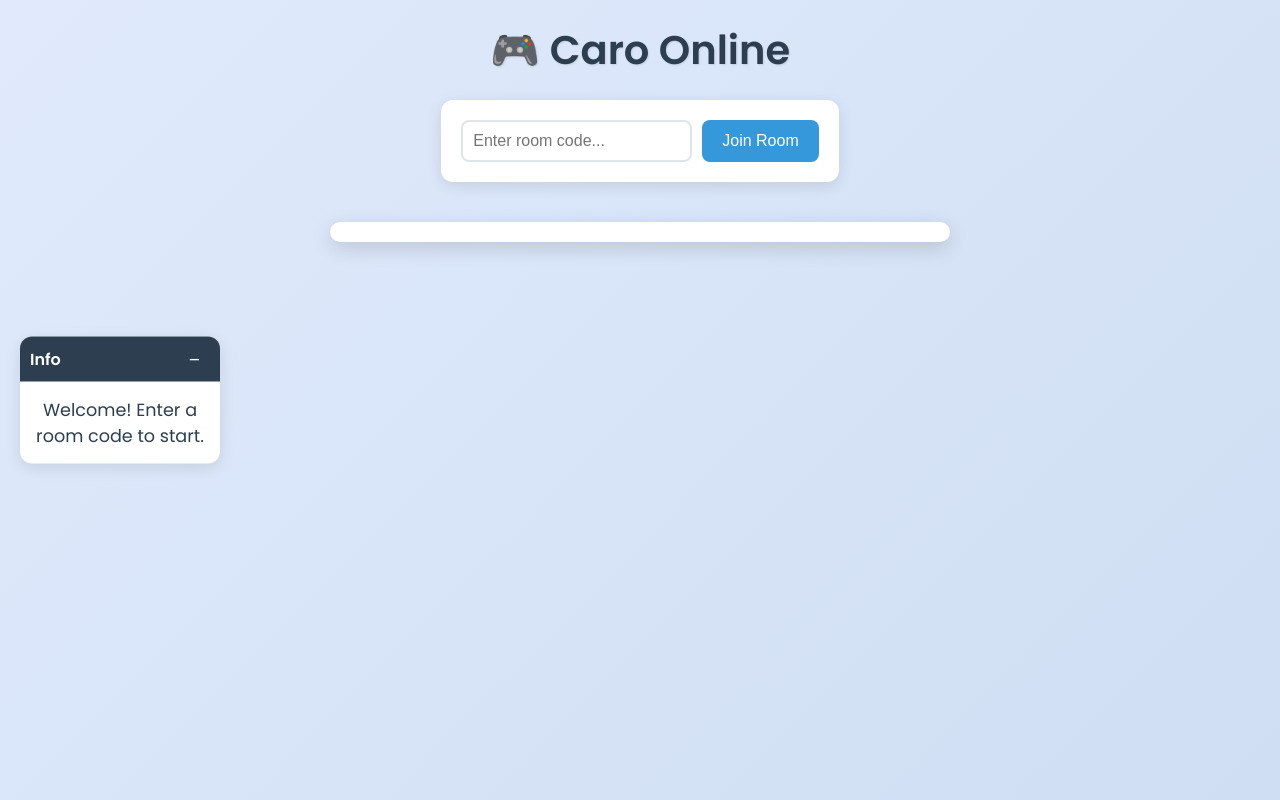
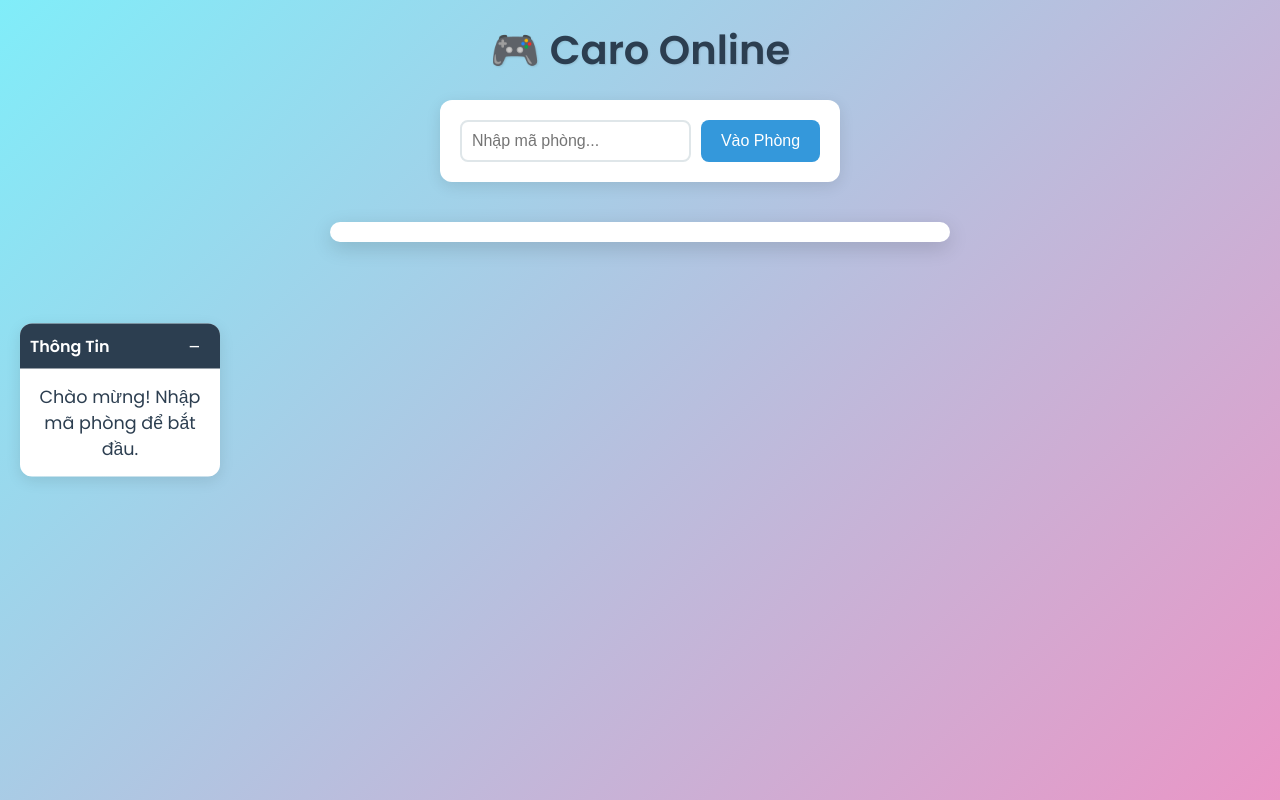
Before and after one commit to HoangPC2801/Game_Caro, a Flask app: page /game in a window 1280 px wide. Run offline with Flask 3, Linux system fonts and the light colour scheme; some libraries are stand-ins or nearby versions.

Commit message:
Hoan thien

```diff
--- a/static/client.js
+++ b/static/client.js
@@ -40,7 +40,7 @@ let isGameControlsOpen = true;
 let isChatOpen = true;
 let isInfoOpen = true;
 
-// Load settings from localStorage
+// Tải cài đặt từ localStorage
 function loadSettings() {
     const savedPosition = localStorage.getItem("infoPosition") || "left";
     const savedColor = localStorage.getItem("infoColor") || "#ffffff";
@@ -49,7 +49,7 @@ function loadSettings() {
     applyInfoBoxSettings(savedPosition, savedColor);
 }
 
-// Apply info box settings
+// Áp dụng cài đặt hộp thông tin
 function applyInfoBoxSettings(position, color) {
     infoContainer.style.backgroundColor = color;
     infoContainer.className = `info-container ${position}`;
@@ -57,7 +57,7 @@ function applyInfoBoxSettings(position, color) {
     localStorage.setItem("infoColor", color);
 }
 
-// Toggle info box
+// Chuyển đổi hộp thông tin
 function toggleInfo() {
     isInfoOpen = !isInfoOpen;
     infoToggle.innerText = isInfoOpen ? "−" : "+";
@@ -65,25 +65,25 @@ function toggleInfo() {
     clickSound.play();
 }
 
-// Open settings modal
+// Mở modal cài đặt
 function openSettings() {
     settingsModal.style.display = "block";
     clickSound.play();
 }
 
-// Close settings modal
+// Đóng modal cài đặt
 function closeSettings() {
     settingsModal.style.display = "none";
     clickSound.play();
 }
 
-// Save settings
+// Lưu cài đặt
 function saveSettings() {
     applyInfoBoxSettings(infoPosition.value, infoColor.value);
     closeSettings();
 }
 
-// Trigger confetti animation
+// Kích hoạt hiệu ứng confetti
 function triggerConfetti() {
     confetti({
         particleCount: 100,
@@ -125,13 +125,13 @@ function makeMove(row, col, cell) {
 function joinRoom() {
     const roomCode = document.getElementById("room-input").value.trim();
     if (roomCode === "") {
-        alert("Please enter a room code!");
+        alert("Vui lòng nhập mã phòng!");
         return;
     }
     currentRoom = roomCode;
     socket.emit("join_game", { room: roomCode });
     document.getElementById("room-container").style.display = "none";
-    info.innerText = "Waiting for another player...";
+    info.innerText = "Đang chờ người chơi khác...";
     infoContainer.style.backgroundColor = localStorage.getItem("infoColor") || "#ffffff";
     loadingSpinner.style.display = "block";
     clickSound.play();
@@ -144,7 +144,7 @@ function restartGame() {
     pauseButton.style.display = "none";
     gameControlsContainer.style.display = "none";
     chatContainer.style.display = "none";
-    info.innerText = "Waiting for another player...";
+    info.innerText = "Đang chờ người chơi khác...";
     infoContainer.style.backgroundColor = localStorage.getItem("infoColor") || "#ffffff";
     loadingSpinner.style.display = "block";
     timerContainer.style.display = "none";
@@ -164,15 +164,16 @@ function restartGame() {
 
 // Tạm dừng/tiếp tục game
 function togglePause() {
-    if (pauseButton.innerText === "Pause") {
+    if (pauseButton.innerText === "Tạm dừng") {
         socket.emit("pause_game", { room: currentRoom });
-        pauseButton.innerText = "Resume";
+        pauseButton.innerText = "Tiếp tục";
     } else {
         socket.emit("resume_game", { room: currentRoom });
-        pauseButton.innerText = "Pause";
+        pauseButton.innerText = "Tạm dừng";
     }
     clickSound.play();
 }
+
 
 // Bật/tắt cửa sổ điều khiển game
 function toggleGameControls() {
@@ -232,12 +233,12 @@ loadSettings();
 // Lắng nghe phản hồi từ server
 socket.on("start_game", (data) => {
     mySymbol = data.symbol;
-    info.innerText = `You are '${mySymbol}'. Let's play!`;
-    infoContainer.style.backgroundColor = "#2ecc71"; // Green for start
+    info.innerText = `Bạn là '${mySymbol}'. Chơi nào!`;
+    infoContainer.style.backgroundColor = "#2ecc71"; // Màu xanh cho bắt đầu
     setTimeout(() => {
         infoContainer.style.backgroundColor = localStorage.getItem("infoColor") || "#ffffff";
     }, 1000);
-    turnText.innerText = `Turn: X`;
+    turnText.innerText = `Lượt: X`;
     timerContainer.style.display = "block";
     progressBar.style.width = "100%";
     pauseButton.style.display = "block";
@@ -260,7 +261,7 @@ socket.on("start_game", (data) => {
 });
 
 socket.on("room_full", () => {
-    alert("Room is full! Please try a different room.");
+    alert("Phòng đã đầy! Hãy thử phòng khác.");
     loadingSpinner.style.display = "none";
     location.reload();
 });
@@ -277,7 +278,7 @@ socket.on("update_board", (data) => {
     });
     cell.classList.add('latest-move');
     currentTurn = symbol === "X" ? "O" : "X";
-    turnText.innerText = `Turn: ${currentTurn}`;
+    turnText.innerText = `Lượt: ${currentTurn}`;
     loadingSpinner.style.display = "none";
     progressBar.style.width = "100%";
     moveSound.play();
@@ -288,10 +289,11 @@ socket.on("timer_update", (data) => {
     progressBar.style.width = `${percentage}%`;
 });
 
+
 socket.on("game_paused", (data) => {
-    pauseButton.innerText = "Resume";
-    info.innerText = "Game paused";
-    infoContainer.style.backgroundColor = "#3498db"; // Blue for pause
+    pauseButton.innerText = "Tiếp tục";
+    info.innerText = "Trò chơi đã tạm dừng";
+    infoContainer.style.backgroundColor = "#3498db"; // Màu xanh cho tạm dừng
     setTimeout(() => {
         infoContainer.style.backgroundColor = localStorage.getItem("infoColor") || "#ffffff";
     }, 1000);
@@ -312,9 +314,9 @@ socket.on("receive_message", (data) => {
 socket.on("game_over", (data) => {
     let message = "";
     if (data.reason === "timeout") {
-        message = data.winner === mySymbol ? `🎉 You win as '${mySymbol}' due to timeout!` : `🎉 Player '${data.winner}' wins due to timeout!`;
+        message = data.winner === mySymbol ? `🎉 Bạn thắng với '${mySymbol}' vì hết giờ!` : `🎉 Người chơi '${data.winner}' thắng vì hết giờ!`;
     } else if (data.reason === "win") {
-        message = data.winner === mySymbol ? `🎉 You win as '${mySymbol}'!` : `🎉 Player '${data.winner}' wins!`;
+        message = data.winner === mySymbol ? `🎉 Bạn thắng với '${mySymbol}'!` : `🎉 Người chơi '${data.winner}' thắng!`;
         if (data.winning_cells && data.winning_cells.length) {
             data.winning_cells.forEach(([row, col]) => {
                 const index = row * boardSize + col;
@@ -324,10 +326,10 @@ socket.on("game_over", (data) => {
             });
         }
     } else if (data.reason === "draw") {
-        message = "🎉 Game is a draw!";
+        message = "🎉 Trò chơi kết thúc hòa!";
     }
     info.innerText = message;
-    infoContainer.style.backgroundColor = "#f1c40f"; // Gold for game over
+    infoContainer.style.backgroundColor = "#f1c40f"; // Màu vàng cho kết thúc trò chơi
     setTimeout(() => {
         infoContainer.style.backgroundColor = localStorage.getItem("infoColor") || "#ffffff";
     }, 1000);
--- a/static/customize_skin.css
+++ b/static/customize_skin.css
@@ -1,4 +1,3 @@
-/* General Reset and Body Styling */
 * {
     margin: 0;
     padding: 0;
@@ -7,7 +6,7 @@
 
 body {
     font-family: 'Poppins', sans-serif;
-    background: linear-gradient(135deg, #e0eafc, #cfdef3);
+    background: linear-gradient(135deg, #e7f475, #45d5f1);
     min-height: 100vh;
     display: flex;
     justify-content: center;
--- a/static/dynamic_board.css
+++ b/static/dynamic_board.css
@@ -1,4 +1,3 @@
-/* General Reset and Body Styling */
 * {
     margin: 0;
     padding: 0;
@@ -7,7 +6,7 @@
 
 body {
     font-family: 'Poppins', sans-serif;
-    background: linear-gradient(135deg, #e0eafc, #cfdef3);
+    background: linear-gradient(135deg, #49c2e4, #ca74e4);
     min-height: 100vh;
     display: flex;
     justify-content: center;
--- a/static/multiplayer.css
+++ b/static/multiplayer.css
@@ -1,4 +1,3 @@
-/* General Reset and Body Styling */
 * {
     margin: 0;
     padding: 0;
@@ -7,7 +6,7 @@
 
 body {
     font-family: 'Poppins', sans-serif;
-    background: linear-gradient(135deg, #e0eafc, #cfdef3);
+    background: linear-gradient(135deg, #eaaeb5, #f1f187);
     min-height: 100vh;
     display: flex;
     justify-content: center;
--- a/static/special_mode.css
+++ b/static/special_mode.css
@@ -1,4 +1,3 @@
-/* General Reset and Body Styling */
 * {
     margin: 0;
     padding: 0;
@@ -7,7 +6,7 @@
 
 body {
     font-family: 'Poppins', sans-serif;
-    background: linear-gradient(135deg, #e0eafc, #cfdef3);
+    background: linear-gradient(135deg, #70f680, #ea7667);
     min-height: 100vh;
     display: flex;
     justify-content: center;
--- a/static/style.css
+++ b/static/style.css
@@ -1,4 +1,3 @@
-/* General Reset and Body Styling */
 * {
     margin: 0;
     padding: 0;
@@ -7,7 +6,7 @@
 
 body {
     font-family: 'Poppins', sans-serif;
-    background: linear-gradient(135deg, #e0eafc, #cfdef3);
+    background: linear-gradient(135deg, #80edf9, #ea96c6);
     min-height: 100vh;
     display: flex;
     flex-direction: column;
@@ -331,7 +330,7 @@ h1 {
 
 #chat-input-container {
     display: flex;
-    flex-direction: column; /* Thay đổi hướng từ ngang -> dọc */
+    flex-direction: column;
     padding: 10px;
     gap: 10px;
 }
@@ -486,7 +485,7 @@ h1 {
 }
 
 .cell.latest-move {
-    background: #fff176; /* Lighter yellow for persistent highlight */
+    background: #fff176;
 }
 
 /* Animation for placing symbols */
@@ -562,6 +561,14 @@ h1 {
     background: #d35400;
 }
 
+.mode-buttons button:nth-child(4) {
+    background: #e67e22;
+}
+
+.mode-buttons button:nth-child(4):hover {
+    background: #d35400;
+}
+
 /* Customize Skin Button */
 .customize-skin-btn {
     position: fixed;
@@ -569,8 +576,8 @@ h1 {
     right: 20px;
     width: 50px;
     height: 50px;
-    font-size: 1.8rem; /* Slightly larger shirt icon */
-    background: #3498db; /* Matches mode buttons */
+    font-size: 1.8rem;
+    background: #3498db;
     color: white;
     border: none;
     border-radius: 50%;
--- a/templates/index.html
+++ b/templates/index.html
@@ -1,5 +1,5 @@
 <!DOCTYPE html>
-<html lang="en">
+<html lang="vi">
 <head>
     <meta charset="UTF-8">
     <meta name="viewport" content="width=device-width, initial-scale=1.0">
@@ -10,24 +10,24 @@
 <body>
     <h1><span>🎮</span> Caro Online</h1>
     <div id="room-container">
-        <input type="text" id="room-input" placeholder="Enter room code..." aria-label="Room code input">
-        <button onclick="joinRoom()">Join Room</button>
+        <input type="text" id="room-input" placeholder="Nhập mã phòng..." aria-label="Nhập mã phòng">
+        <button onclick="joinRoom()">Vào Phòng</button>
     </div>
     <div id="game-area">
         <div id="info-container">
             <div id="info-header">
-                <span>Info</span>
+                <span>Thông Tin</span>
                 <button id="info-toggle" onclick="toggleInfo()">−</button>
             </div>
             <div id="info-content">
-                <p id="info">Welcome! Enter a room code to start.</p>
+                <p id="info">Chào mừng! Nhập mã phòng để bắt đầu.</p>
             </div>
         </div>
         <div id="board"></div>
     </div>
     <div id="game-controls-container">
         <div id="game-controls-header">
-            <span>Game Controls</span>
+            <span>Điều Khiển Trò Chơi</span>
             <button id="game-controls-toggle" onclick="toggleGameControls()">−</button>
         </div>
         <div id="game-controls-content">
@@ -35,42 +35,42 @@
             <div id="timer" class="progress-container">
                 <div id="progress-bar" class="progress-bar"></div>
             </div>
-            <button id="back-button">Back to Home</button>
-            <button id="pause-button">Pause</button>
-            <button id="restart-button">Restart Game</button>
-            <button id="settings-button">Settings</button>
+            <button id="back-button">Quay lại Trang chủ</button>
+            <button id="pause-button">Tạm dừng</button>
+            <button id="restart-button">Chơi lại</button>
+            <button id="settings-button">Cài đặt</button>
         </div>
     </div>
     <div id="chat-container">
         <div id="chat-header">
-            <span>Chat</span>
+            <span>Trò chuyện</span>
             <button id="chat-toggle" onclick="toggleChat()">−</button>
         </div>
         <div id="chat-content">
             <div id="chat-messages"></div>
             <div id="chat-input-container">
-                <input type="text" id="chat-input" placeholder="Type a message..." aria-label="Chat message input">
-                <button onclick="sendMessage()">Send</button>
+                <input type="text" id="chat-input" placeholder="Nhập tin nhắn..." aria-label="Nhập tin nhắn trò chuyện">
+                <button onclick="sendMessage()">Gửi</button>
             </div>
         </div>
     </div>
     <div id="settings-modal" class="modal">
         <div class="modal-content">
             <span id="settings-close" class="close">×</span>
-            <h2>Info Box Settings</h2>
-            <label for="info-position">Position:</label>
+            <h2>Cài Đặt Hộp Thông Tin</h2>
+            <label for="info-position">Vị trí:</label>
             <select id="info-position">
-                <option value="left">Left of Board</option>
-                <option value="right">Right of Board</option>
-                <option value="top">Top of Board</option>
-                <option value="bottom">Bottom of Board</option>
+                <option value="left">Bên trái bàn cờ</option>
+                <option value="right">Bên phải bàn cờ</option>
+                <option value="top">Phía trên bàn cờ</option>
+                <option value="bottom">Phía dưới bàn cờ</option>
             </select>
-            <label for="info-color">Background Color:</label>
+            <label for="info-color">Màu nền:</label>
             <input type="color" id="info-color">
-            <button id="settings-save">Save</button>
+            <button id="settings-save">Lưu</button>
         </div>
     </div>
-    <div id="loading" class="loading-spinner" style="display: none;">Loading...</div>
+    <div id="loading" class="loading-spinner" style="display: none;">Đang tải...</div>
 
     <script src="https://cdn.socket.io/4.7.2/socket.io.min.js"></script>
     <script src="https://cdn.jsdelivr.net/npm/canvas-confetti@1.9.3/dist/confetti.browser.min.js"></script>
```
Also changed, not shown: static/ai_client.js (+7 -7 lines), templates/ai_game.html (+9 -9 lines), templates/home.html (+7 -6 lines).
